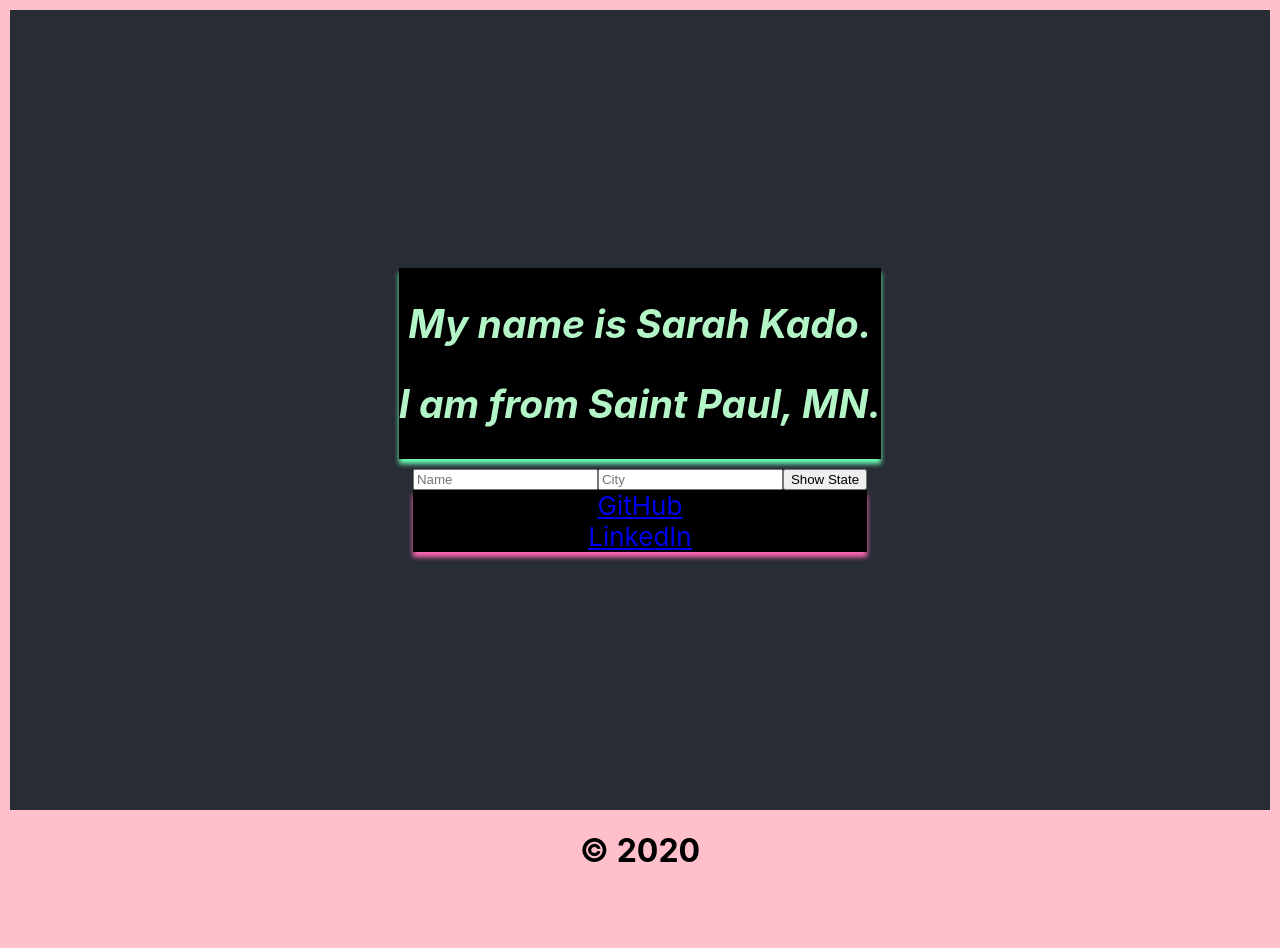
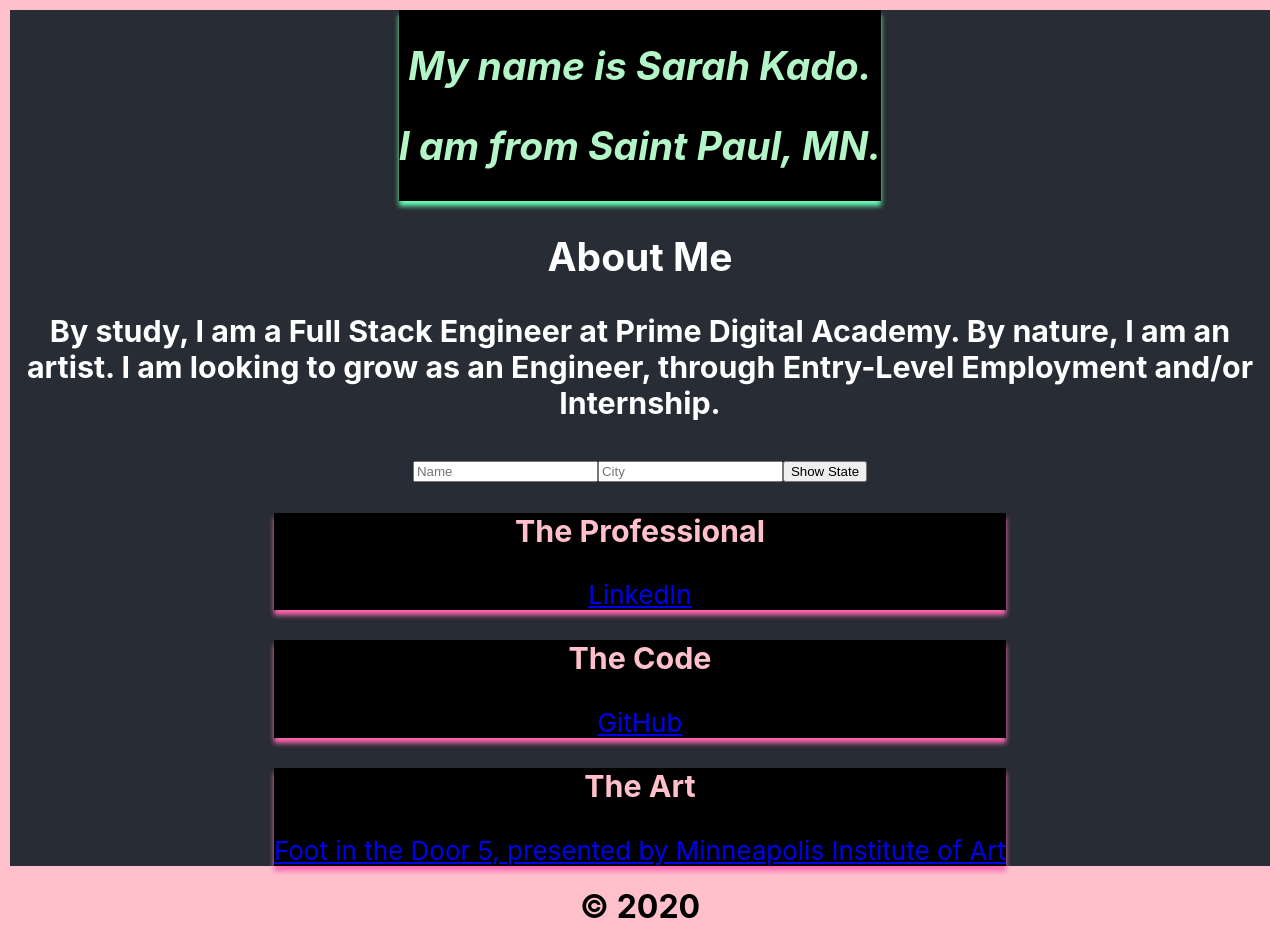
Before and after one commit to JoelleKado/website-deployment, a React (Create React App) app: page / in a window 1280 px wide. Before the commit the page ends 892 px from the top, so only its background shows below. Built offline with nearby package versions, Linux system fonts and the light colour scheme.

Commit message:
going further. you are doing great.

```diff
--- a/src/Components/Header/Header.jsx
+++ b/src/Components/Header/Header.jsx
@@ -40,15 +40,31 @@ render(){
         <h1>My name is {this.state.name}.</h1>
         <h2>I am from {this.state.city}.</h2>
         </section>
+        <section id="aboutMe">
+            <h2>About Me</h2>
+            <h3>By study, I am a Full Stack Engineer at Prime Digital Academy.
+                By nature, I am an artist. I am looking to grow as an Engineer,
+                through Entry-Level Employment and/or Internship.
+            </h3>
+        </section>
         <div>
             <input placeholder="Name" onChange={this.handleNameChange} />
             <input placeholder="City" onChange={this.handleCityChange} />
             <button onClick={this.showState}>Show State</button>
 
-            <section id="links">
+            <section class="pinkClass">
+            <h3>The Professional</h3>
+            <a href="https://www.linkedin.com/in/joellekado/">LinkedIn</a>
+            </section>
+            <section class="pinkClass">
+                <h3>The Code</h3>
                 <a href="https://github.com/JoelleKado">GitHub</a>
-                <br/>
-                <a href="https://www.linkedin.com/in/joellekado/">LinkedIn</a>
+
+            </section>
+            <section class="pinkClass">
+                <h3>The Art</h3>
+                <a href="https://collections.artsmia.org/exhibitions/2760/foot-in-the-door/art/1351">Foot in the Door 5, presented by Minneapolis Institute of Art</a>
+
             </section>
             {/* this is a comment in JSX land */}
         </div>
--- a/src/index.css
+++ b/src/index.css
@@ -28,7 +28,7 @@ code {
       box-shadow: 0 5px 5px rgb(105, 255, 185);
     }
 
-  #links {
+  .pinkClass {
   background: black;
     color: pink;
     box-shadow: 0 5px 5px hotpink;
```
Also changed, not shown: 1 other file (tests, documents, lock files or other folders).
